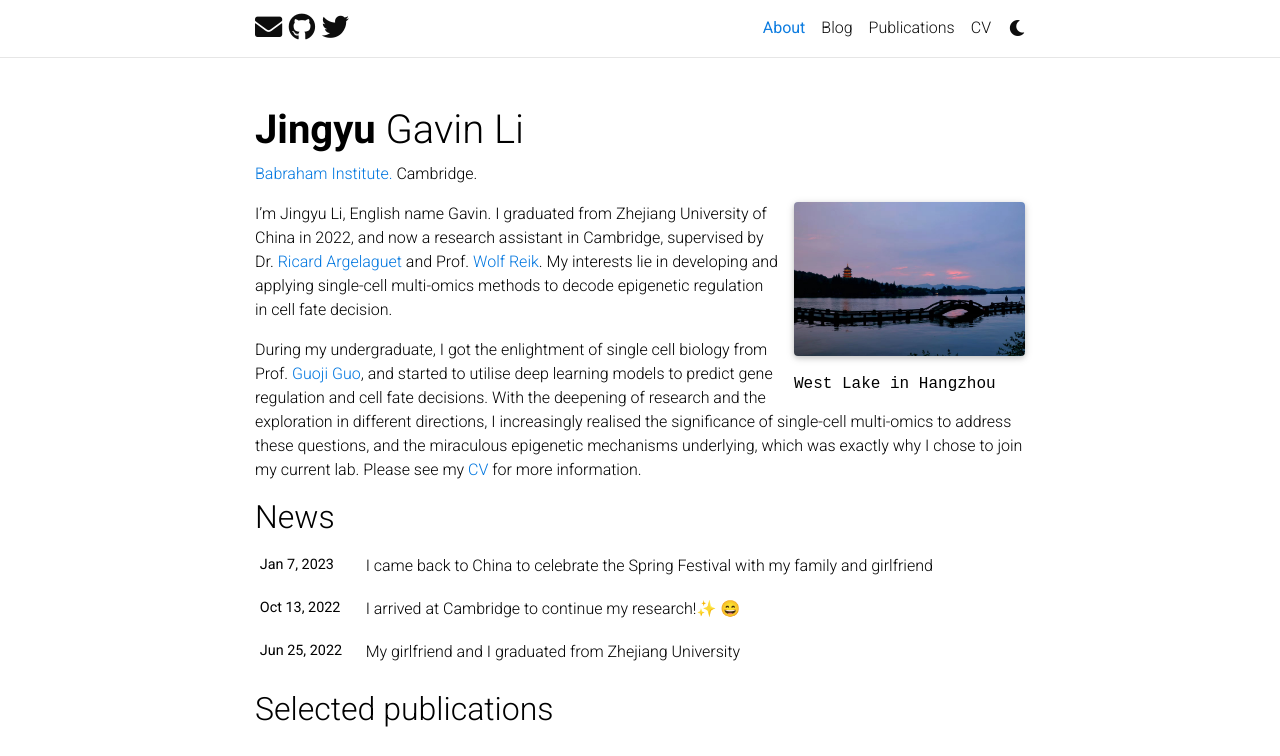
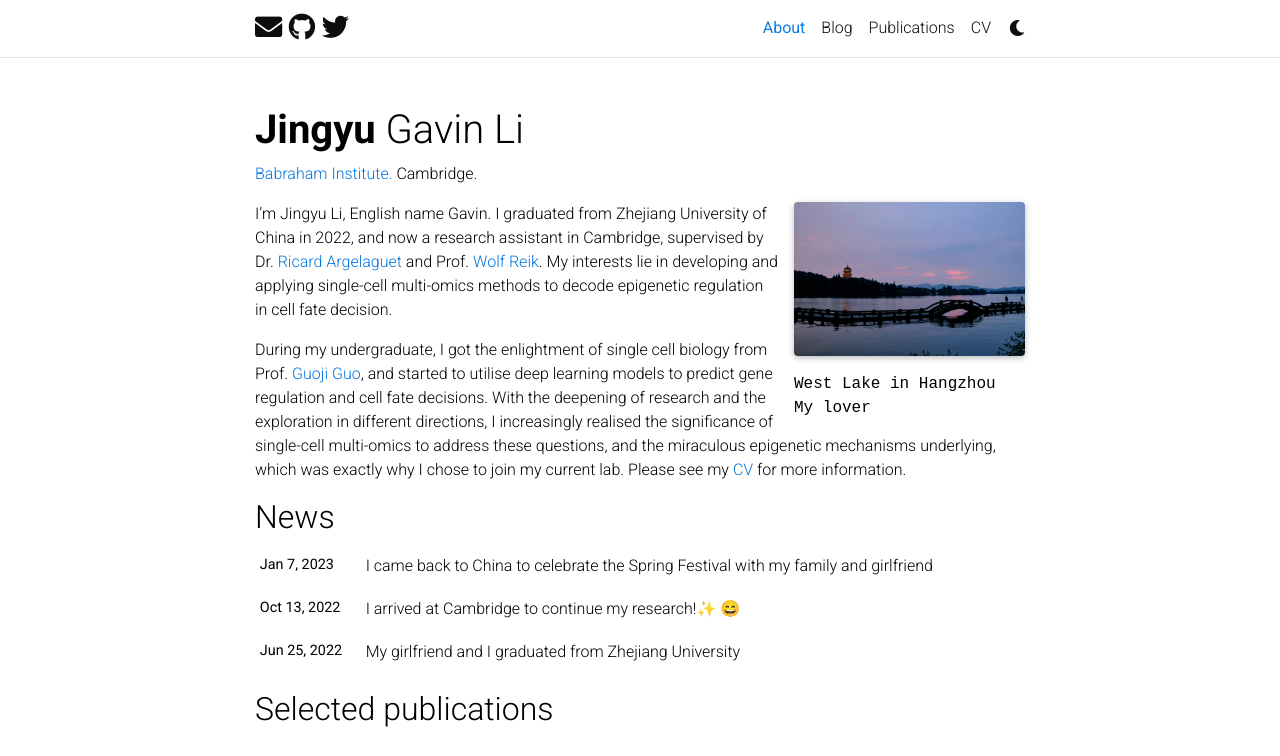
Before and after one commit to Gavin-Lijy/Gavin-Lijy.github.io, a Jekyll site: the page built from _pages/about.md, in a window 1280 px wide and 930 px high, cut to the strip 0-756 px from the top of the window. Built offline with Jekyll 4.4.1, drawn with Linux system fonts in a browser that asks for light colours; full-size pictures stand in for the smaller copies a plugin makes; emoji names are drawn with the system emoji font; comment, search, counter and statistics services are not loaded; a style sheet for code colours, icons or effects is not loaded.

Commit message:
Update about.md

```diff
--- a/_pages/about.md
+++ b/_pages/about.md
@@ -10,6 +10,7 @@ profile:
   image_circular: false # crops the image to make it circular
   address: >
     <p> West Lake in Hangzhou</p>
+    <p> My lover</p>
 
 news: true  # includes a list of news items
 selected_papers: true # includes a list of papers marked as "selected={true}"
```
